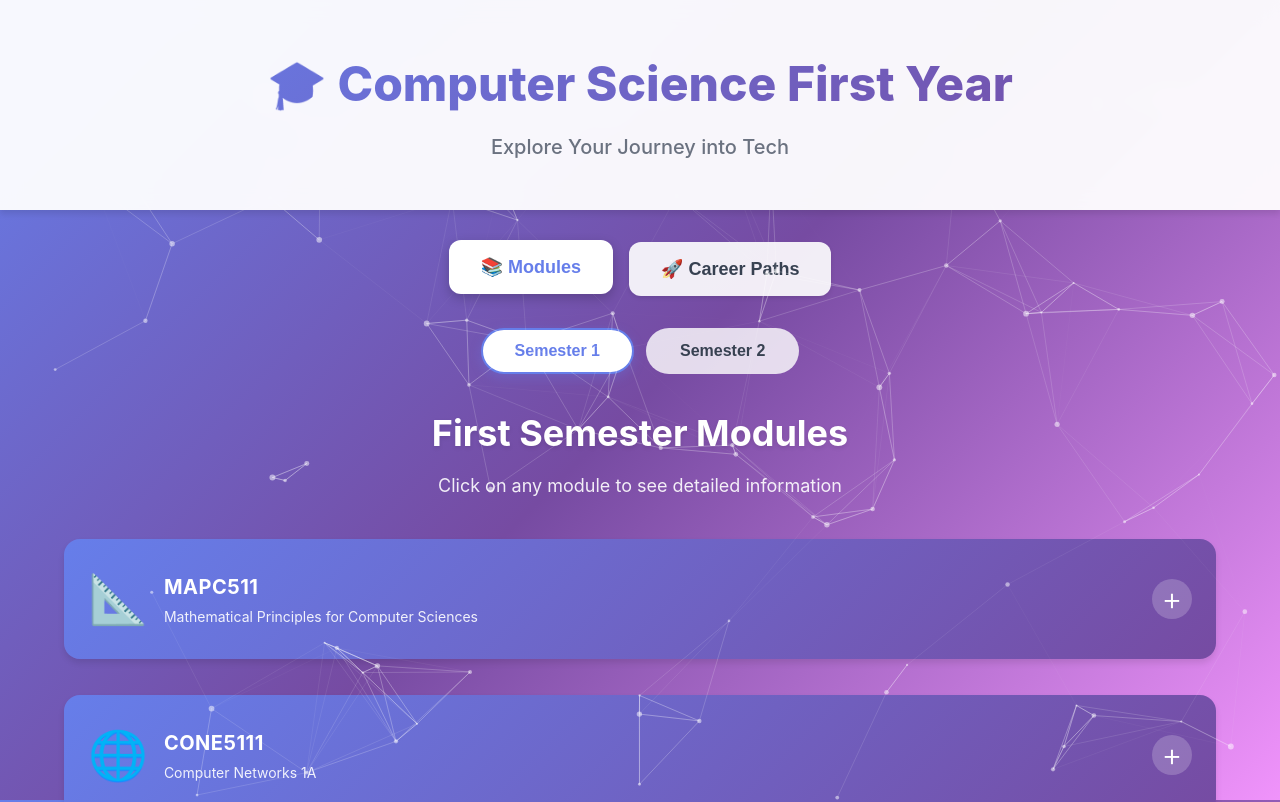
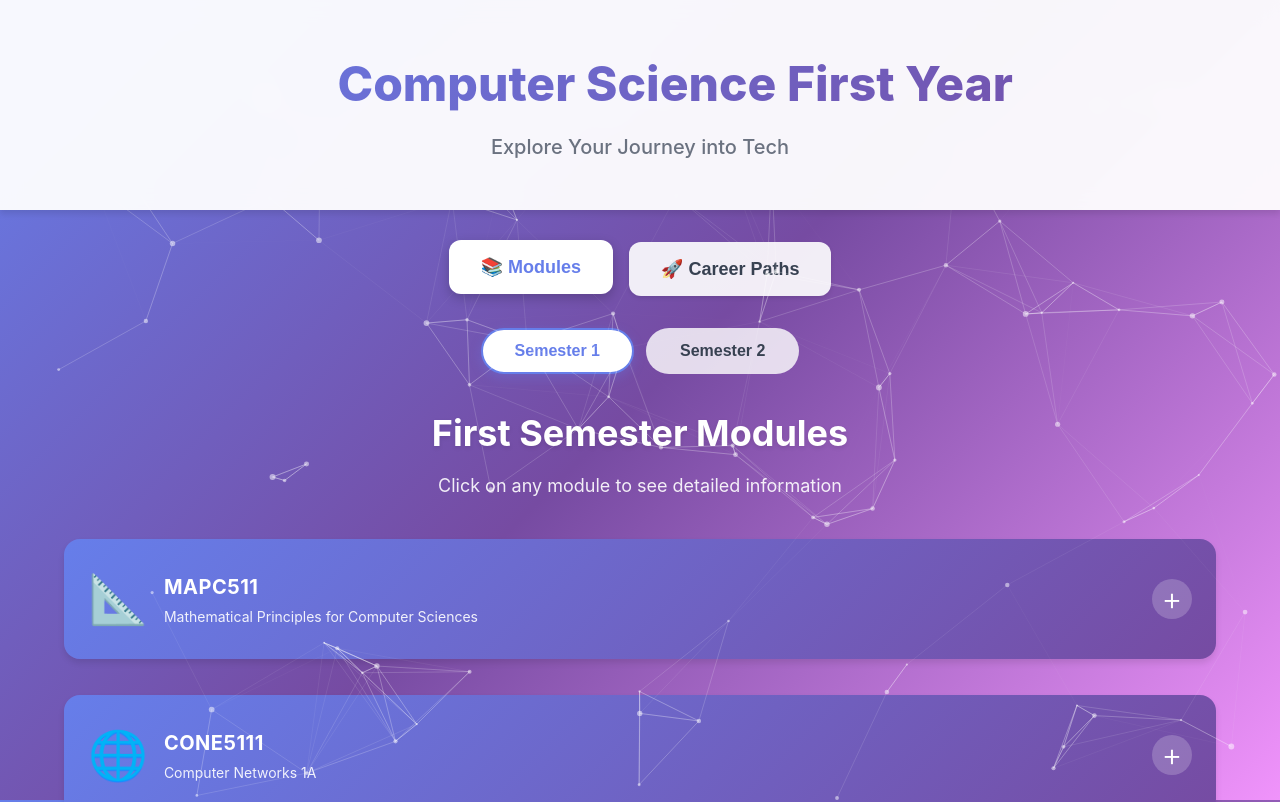
Before and after one commit to RohanM007/OpenDay, a React (Vite) app in the folder openday-app/: page / in a window 1280 px wide. Shown: the top 802 px of the page. Built offline with nearby package versions, Linux system fonts and the light colour scheme.

Commit message:
Added animations for the header

```diff
--- a/openday-app/package.json
+++ b/openday-app/package.json
@@ -14,7 +14,8 @@
     "react": "^19.2.0",
     "react-dom": "^19.2.0",
     "react-tsparticles": "^2.12.2",
-    "tsparticles": "^3.9.1"
+    "tsparticles": "^3.9.1",
+    "tsparticles-slim": "^2.12.0"
   },
   "devDependencies": {
     "@eslint/js": "^9.39.1",
--- a/openday-app/src/App.jsx
+++ b/openday-app/src/App.jsx
@@ -13,45 +13,100 @@ function App() {
   return (
     <div className="app">
       <ParticleBackground />
-      <header className="app-header">
+      <motion.header
+        className="app-header"
+        initial={{ opacity: 0, y: -100 }}
+        animate={{ opacity: 1, y: 0 }}
+        transition={{ duration: 0.8, type: "spring", stiffness: 100 }}
+      >
         <div className="header-content">
-          <h1>🎓 Computer Science First Year</h1>
-          <p className="subtitle">Explore Your Journey into Tech</p>
+          <motion.h1
+            initial={{ opacity: 0, scale: 0.5 }}
+            animate={{ opacity: 1, scale: 1 }}
+            transition={{
+              duration: 0.8,
+              delay: 0.2,
+              type: "spring",
+              stiffness: 120
+            }}
+          >
+            <motion.span
+              animate={{
+                rotate: [0, 10, -10, 10, 0],
+                scale: [1, 1.2, 1.2, 1.2, 1]
+              }}
+              transition={{
+                duration: 2,
+                repeat: Infinity,
+                repeatDelay: 3
+              }}
+              style={{ display: 'inline-block' }}
+            >
+              🎓
+            </motion.span>
+            {' '}Computer Science First Year
+          </motion.h1>
+          <motion.p
+            className="subtitle"
+            initial={{ opacity: 0, y: 20 }}
+            animate={{ opacity: 1, y: 0 }}
+            transition={{ duration: 0.6, delay: 0.5 }}
+          >
+            Explore Your Journey into Tech
+          </motion.p>
         </div>
-      </header>
+      </motion.header>
 
-      <nav className="tab-navigation">
-        <button
+      <motion.nav
+        className="tab-navigation"
+        initial={{ opacity: 0, y: 20 }}
+        animate={{ opacity: 1, y: 0 }}
+        transition={{ duration: 0.6, delay: 0.7 }}
+      >
+        <motion.button
           className={`tab-button ${activeTab === 'modules' ? 'active' : ''}`}
           onClick={() => setActiveTab('modules')}
+          whileHover={{ scale: 1.05 }}
+          whileTap={{ scale: 0.95 }}
         >
           📚 Modules
-        </button>
-        <button
+        </motion.button>
+        <motion.button
           className={`tab-button ${activeTab === 'careers' ? 'active' : ''}`}
           onClick={() => setActiveTab('careers')}
+          whileHover={{ scale: 1.05 }}
+          whileTap={{ scale: 0.95 }}
         >
           🚀 Career Paths
-        </button>
-      </nav>
+        </motion.button>
+      </motion.nav>
 
       <main className="app-content">
         {activeTab === 'modules' && (
           <div className="modules-section">
-            <div className="semester-toggle">
-              <button
+            <motion.div
+              className="semester-toggle"
+              initial={{ opacity: 0, scale: 0.8 }}
+              animate={{ opacity: 1, scale: 1 }}
+              transition={{ duration: 0.5, delay: 0.3 }}
+            >
+              <motion.button
                 className={`semester-button ${activeSemester === 1 ? 'active' : ''}`}
                 onClick={() => setActiveSemester(1)}
+                whileHover={{ scale: 1.05 }}
+                whileTap={{ scale: 0.95 }}
               >
                 Semester 1
-              </button>
-              <button
+              </motion.button>
+              <motion.button
                 className={`semester-button ${activeSemester === 2 ? 'active' : ''}`}
                 onClick={() => setActiveSemester(2)}
+                whileHover={{ scale: 1.05 }}
+                whileTap={{ scale: 0.95 }}
               >
                 Semester 2
-              </button>
-            </div>
+              </motion.button>
+            </motion.div>
 
             <div className="section-header">
               <h2>{activeSemester === 1 ? 'First' : 'Second'} Semester Modules</h2>
```
Also changed, not shown: 1 other file (tests, documents, lock files or other folders).
